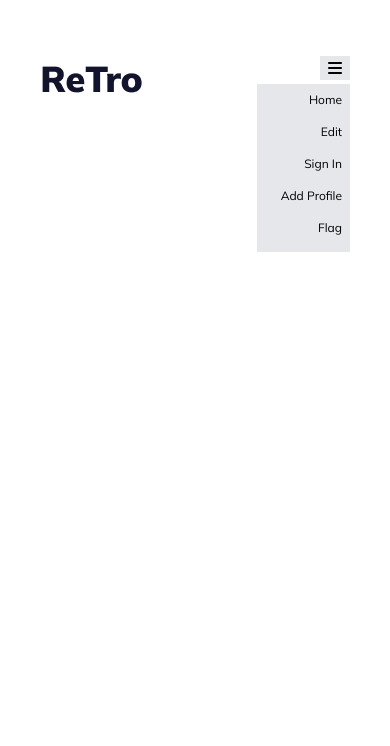
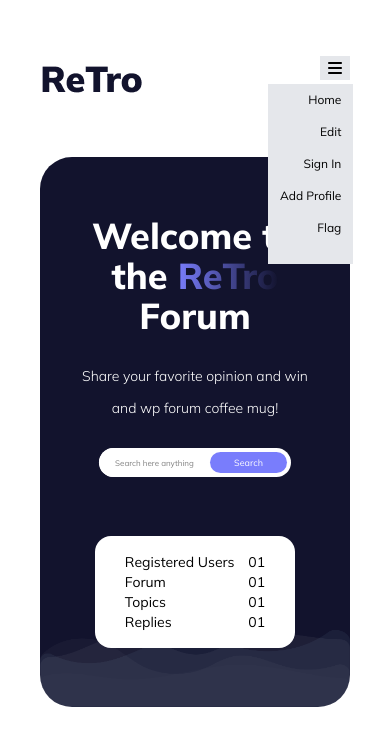
Before and after one commit to Zubayda1425/B9A6-Retro-Forum, a website: page index.html in a window 390 px wide. Both pictures are taken after a click on the icon 335 px from the left and 68 px from the top of the page. Drawn offline with Linux system fonts and the light colour scheme.

Commit message:
Make Responsive Navigation & Banner

```diff
--- a/index.html
+++ b/index.html
@@ -33,7 +33,7 @@
 
 </head>
 
-<body class="mx-10 md:mx-36  mt-14">
+<body class="mx-10 lg:mx-36  mt-14">
     <!-- Navigation Bar -->
     <header class="mb-14">
         <div class="navbar bg-base-100 flex">
@@ -73,12 +73,12 @@
                     <i class="fa-solid fa-bars bg-gray-200 px-2 py-1 hover:drop-shadow-lg " onclick=" navMenu()"
                         id="nav"></i>
                 </div>
-                <ul class="text-xs mt-1 text-right bg-gray-200 h-0 overflow-hidden" id="menu_container">
-                    <li class="pl-6 pr-2 py-2 hover:bg-gray-300"><a>Home</a></li>
-                    <li class="pl-6 pr-2 py-2 hover:bg-gray-300"><a>Edit</a></li>
-                    <li class="pl-6 pr-2 py-2 hover:bg-gray-300"><a>Sign In</a></li>
-                    <li class="pl-6 pr-2 py-2 hover:bg-gray-300"><a>Add Profile</a></li>
-                    <li class="pl-6 pr-2 py-2 hover:bg-gray-300"><a>Flag</a></li>
+                <ul class="text-xs mt-1 text-right -mx-13 bg-gray-200 h-0 absolute overflow-hidden" id="menu_container">
+                    <li class="mx-3  py-2 hover:bg-gray-300"><a>Home</a></li>
+                    <li class="mx-3  py-2 hover:bg-gray-300"><a>Edit</a></li>
+                    <li class="mx-3  py-2 hover:bg-gray-300"><a>Sign In</a></li>
+                    <li class="mx-3  py-2 hover:bg-gray-300"><a>Add Profile</a></li>
+                    <li class="mx-3  py-2 hover:bg-gray-300"><a>Flag</a></li>
                 </ul>
 
 
@@ -100,36 +100,43 @@
     <!-- Main ___ Home  -->
     <main>
         <!-- Banner -->
-
-        <div
-            class="bg-[url(/Images/bgbanner.png)] bg-contain bg-no-repeat bg-bottom bg-[#12132D] h-[550px] rounded-4xl hidden lg:block">
-            <div class="flex justify-evenly h-[550px]  items-center px-16">
-                <div class=" basis-4/7">
+        <div class="banner ">
+            <div class="px-8 md:basis-4/7 md:px-0 md:pl-20 ">
                 <div>
-                        <h1 class="text-[4rem] font-extrabold text-white leading-[86px]">
+                    <h1 class="banner-left-header">
                         Welcome to the <span
-                                class="bg-clip-text bg-gradient-to-r from-[#797DFC] to-[#797DFC00] text-transparent ">ReTro</span>
+                            class="bg-clip-text bg-gradient-to-r from-[#797DFC] to-[#797DFC00] text-transparent">ReTro</span>
                         Forum
                     </h1>
-                        <p class="py-6 text-white font-light text-lg w-96 leading-10">
+                </div>
+
+                <div>
+                    <p
+                        class="py-6 text-white font-light text-sm leading-8 text-center md:text-left md:font-light md:text-lg md:w-96">
                         Share your favorite opinion and win and wp forum coffee mug!
                     </p>
-                        <label class="input p-0 py-4 px-1 rounded-full bg-white">
-                            <input type="text" class="grow pl-4" placeholder="Search here anything" />
-                            <button class="bg-[#797DFC]  py-3 px-8 text-white rounded-full">Search</button>
+                </div>
+
+                <div class="flex justify-center md:justify-start">
+                    <label class="flex  bg-white rounded-full">
+                        <input type="text" class="bg-white rounded-l-full text-[8px] pl-4 md:text-sm md:w-60"
+                            placeholder="Search here anything">
+                        <button
+                            class="text-white text-[9px] m-1 px-6 py-1 bg-[#797DFC] rounded-full md:text-lg md:font-semibold]">Search</button>
                     </label>
                 </div>
             </div>
-                <div class="text-[#12132DCC] flex bg-white text-xl rounded-3xl h-fit p-10 basis-3/8 leading-12 font-semibold
 
-                ">
-                    <ul class="flex-1 ">
+
+            <div class="banner-right-container">
+                <div class="banner-right">
+                    <ul class="">
                         <li class="text-nowrap">Registered Users</li>
-                        <li>forum</li>
+                        <li>Forum</li>
                         <li>Topics</li>
                         <li>Replies</li>
                     </ul>
-                    <ul>
+                    <ul class="">
                         <li>01</li>
                         <li>01</li>
                         <li>01</li>
@@ -137,7 +144,6 @@
                     </ul>
                 </div>
             </div>
-
         </div>
     </main>
 
--- a/script.js
+++ b/script.js
@@ -8,9 +8,8 @@ p('connected');
 function navMenu() {
     const menuContainer = document.getElementById('menu_container');
     if (menuContainer.classList.contains("h-0")) {
-        menuContainer.classList.replace("h-0", "h-42");
+        menuContainer.classList.replace("h-0", "h-45");
     }
     else
-        menuContainer.classList.replace("h-42", "h-0");
-
+        menuContainer.classList.replace("h-45", "h-0");
 }
--- a/src/input.css
+++ b/src/input.css
@@ -1 +1,21 @@
 @import "tailwindcss";
+
+@layer{
+    .banner{
+        @apply bg-[url(/Images/bgbanner.png)] bg-contain bg-no-repeat bg-bottom bg-[#12132D]
+        min-h-[550px] rounded-4xl flex flex-col justify-evenly md:flex-row md:justify-between md:items-center w-full;
+    }
+
+
+    .banner-left-header{
+        @apply text-white text-4xl font-extrabold text-center md:text-left md:text-[4rem] md:font-black md:leading-[86px];
+    }
+
+    .banner-right-container{
+        @apply flex justify-center px-8 md:basis-3/7 md:justify-end md:items-center md:px-0 md:pr-20 md:ml-10;
+    }
+
+    .banner-right{
+        @apply flex justify-evenly bg-white rounded-2xl min-w-[200px] max-w-[500px] p-4 h-fit text-sm md:text-xl md:leading-12 md:px-4 md:flex-1 md:font-semibold;
+    }
+}
```
Also changed, not shown: src/output.css. Lines whose indentation alone changed are shown as unchanged.
